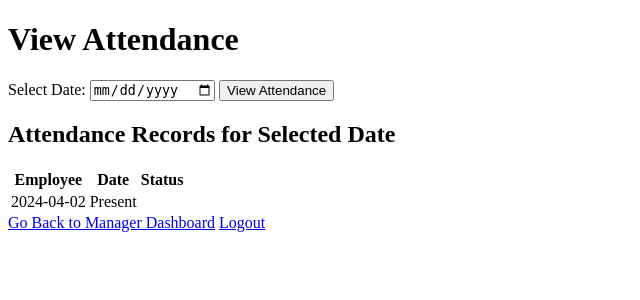
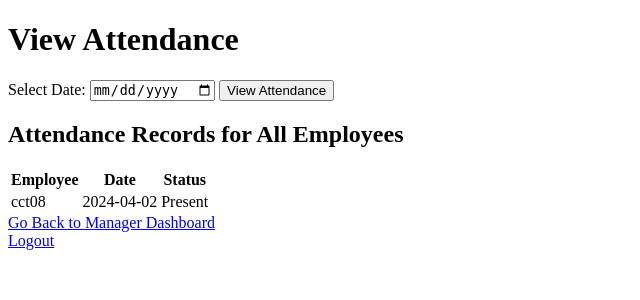
Before and after one commit to larakallas/430, a Flask app: page /view_attendance in a window 1280 px wide. Shown: the top 300 px of the page, without its empty margins (0-640 px from the left). Run offline with Flask 3, Linux system fonts and the light colour scheme; a user stored in the database is signed in.

Commit message:
Update view_attendance.html

```diff
--- a/EECE 430 Project /EECE 430 Project/templates/view_attendance.html
+++ b/EECE 430 Project /EECE 430 Project/templates/view_attendance.html
@@ -14,7 +14,7 @@
     </form>
 
     {% if attendance_records %}
-    <h2>Attendance Records for Selected Date</h2>
+    <h2>Attendance Records for All Employees</h2>
     <table>
         <tr>
             <th>Employee</th>
@@ -23,16 +23,16 @@
         </tr>
         {% for record in attendance_records %}
         <tr>
+            <td>{{ record[0] }}</td>
             <td>{{ record[1] }}</td>
             <td>{{ record[2] }}</td>
-            <td>{{ record[3] }}</td>
         </tr>
         {% endfor %}
     </table>
     {% endif %}
+
     <a href="{{ url_for('manager_dashboard') }}">Go Back to Manager Dashboard</a>
-
-
+    <br>
     <a href="{{ url_for('logout') }}">Logout</a>
 </body>
 </html>
```
